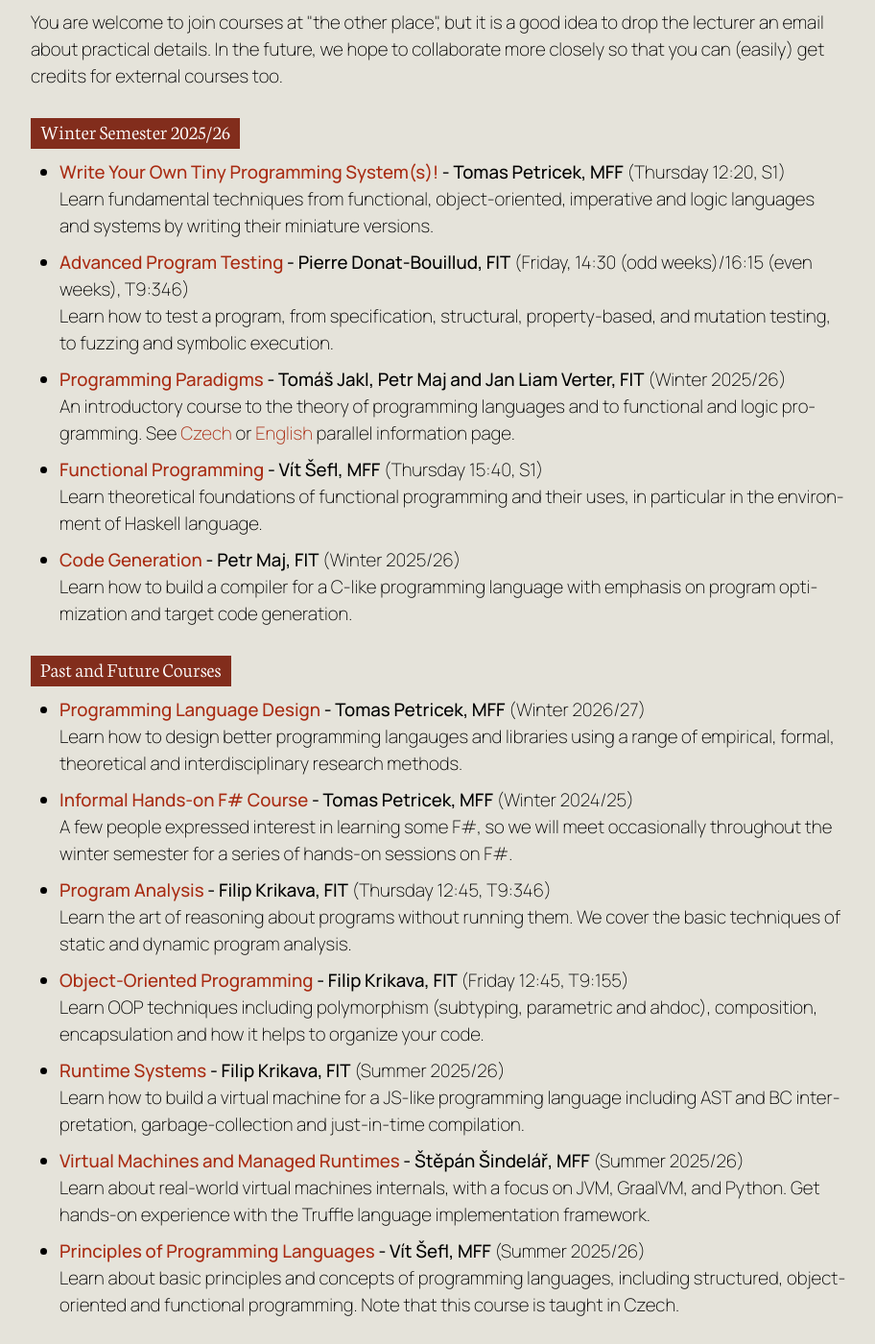
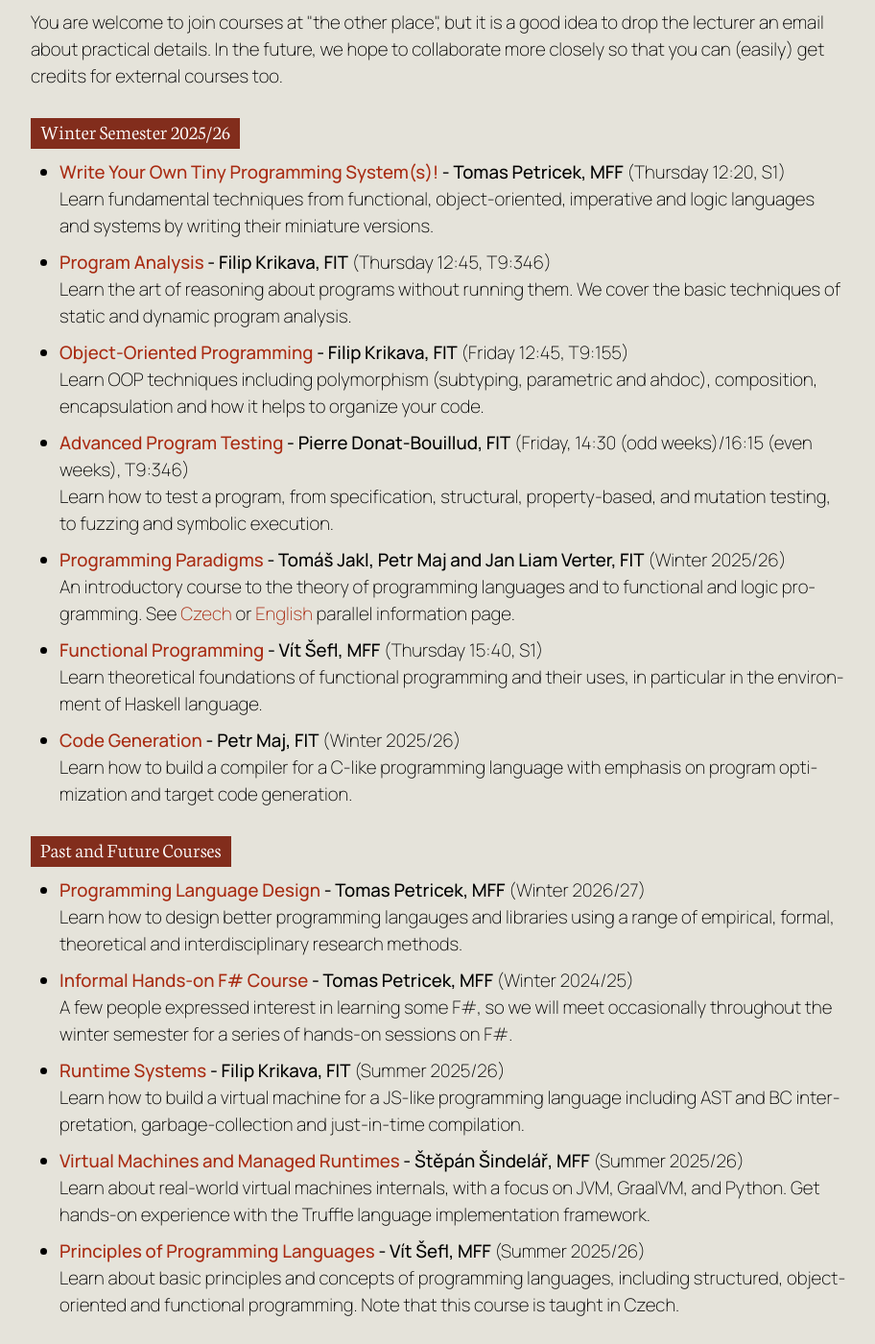
Before and after one commit to prgprg-org/prgprg-org.github.io, a Jekyll site: the page built from index.html, in a window 1280 px wide and 1400 px high, scrolled down 1809 px. Shown: the whole window at 96% size, without its empty margins (32-944 px from the left). Built offline with Jekyll 4.4.1, drawn with Linux system fonts in a browser that asks for light colours; part of the change alters nothing that is shown.

```diff
--- a/_data/courses.yml
+++ b/_data/courses.yml
@@ -25,12 +25,14 @@
   lecturer: Filip Krikava, FIT
   link: https://bk.fit.cvut.cz/en/predmety/00/00/00/00/00/00/06/08/21/p6082106.html
   label: Learn the art of reasoning about programs without running them. We cover the basic techniques of static and dynamic program analysis.
+  current: yes
 
 - title: Object-Oriented Programming
   schedule: Friday 12:45, T9:155
   lecturer: Filip Krikava, FIT
   link: https://bilakniha.cvut.cz/en/predmet6624306.html
   label: Learn OOP techniques including polymorphism (subtyping, parametric and ahdoc), composition, encapsulation and how it helps to organize your code.
+  current: yes
 
 - title: Runtime Systems
   schedule: Summer 2025/26
```
